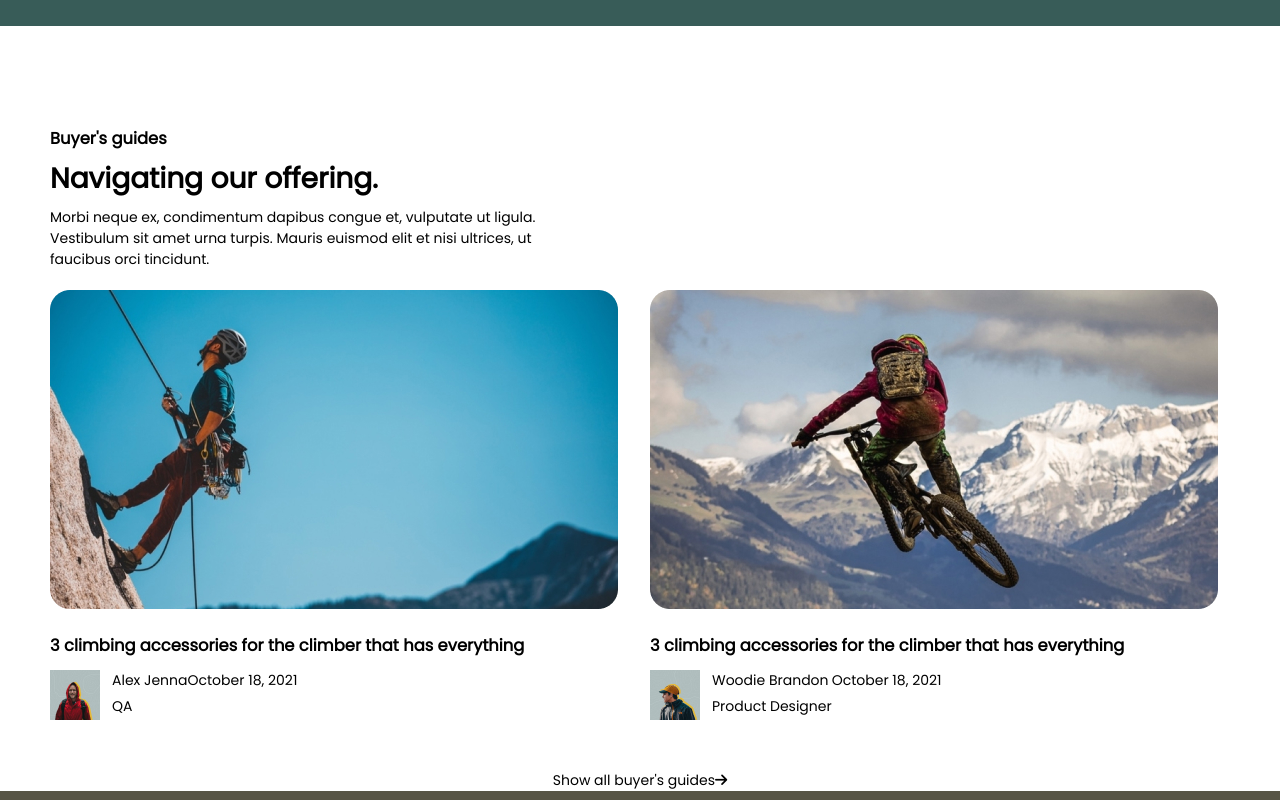
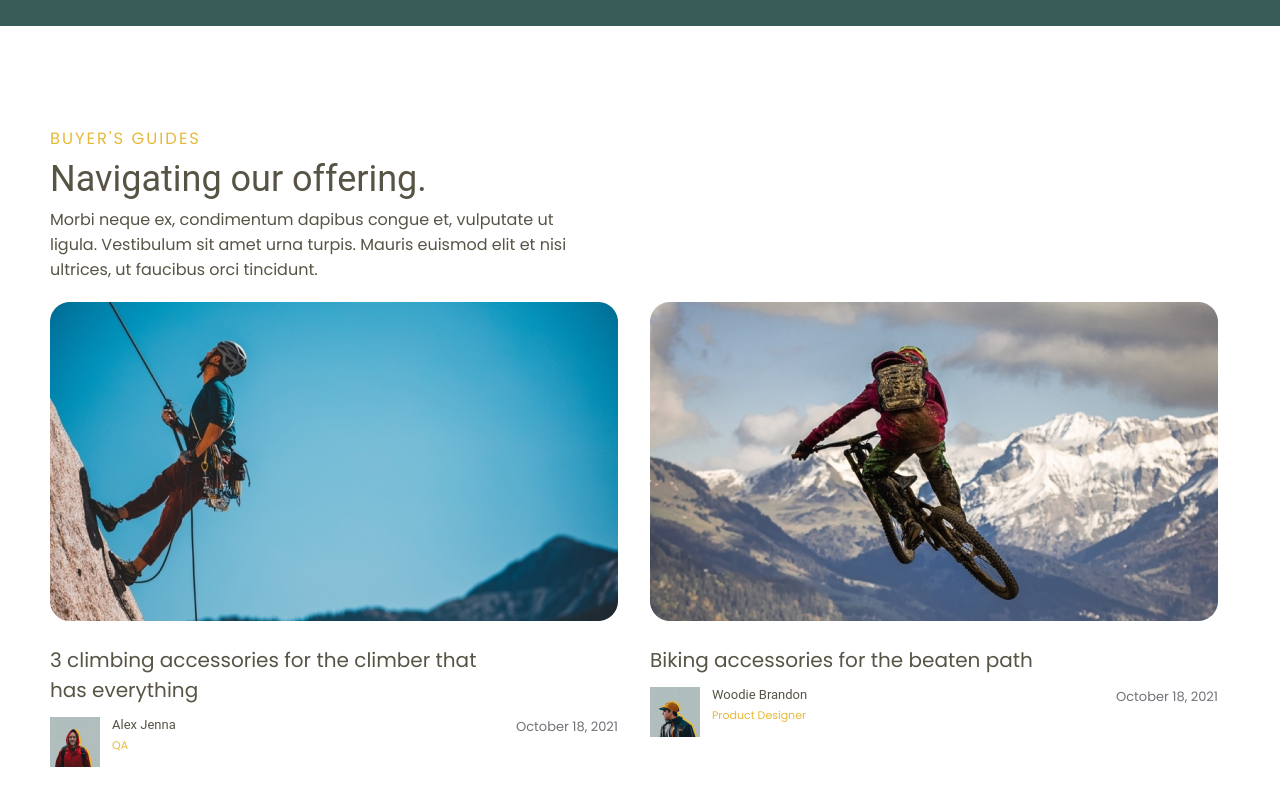
Before and after one commit to k-eliz/outdoor, a plain HTML site: page index.html in a window 1280 px wide. Shown: the part 4560-5360 px from the top of the page. Drawn offline with Linux system fonts and the light colour scheme.

Commit message:
added guides section

```diff
--- a/css/style.css
+++ b/css/style.css
@@ -380,6 +380,27 @@ body {
   flex-direction: column;
   gap: 7px;
 }
+.guides__subtitle {
+  letter-spacing: 2px;
+  text-transform: uppercase;
+  color: #e6b939;
+  font-family: "Poppins";
+  font-weight: 400;
+}
+
+.guides__title {
+  font-family: "Roboto";
+  font-size: 36px;
+  color: #575445;
+  font-weight: 400;
+}
+
+.guides__text {
+  font-weight: 400;
+  font-size: 16px;
+  color: #575445;
+}
+
 .guides__posts {
   display: flex;
   flex-direction: row;
@@ -390,11 +411,31 @@ body {
 }
 .guides-post__title {
   padding-top: 18px;
+  font-weight: 400;
+  font-size: 20px;
+  color: #575445;
+  max-width: 458px;
 }
+
+.post-user__info_name {
+  font-family: "Roboto";
+  font-size: 13px;
+  color: #575445;
+}
+.post-user__info_prof {
+  font-size: 11px;
+  color: #e6b939;
+}
+
+.post-user__date {
+  font-size: 13px;
+  color: #6f7278;
+}
+
 .post-user {
   display: flex;
   flex-direction: row;
-  justify-content: flex-start;
+  justify-content: space-between;
   padding-top: 12px;
 }
 
@@ -408,18 +449,19 @@ body {
 
 .post-user__text {
   display: flex;
-  flex-direction: row;
-  justify-content: space-around;
+  flex-direction: column;
+  padding-left: 12px;
 }
 
 .post-user__info {
   display: flex;
-  flex-direction: column;
-  padding-left: 12px;
 }
 
 .post-user__link {
   margin: 0 auto;
+  padding-bottom: 200px;
+  font-size: 15px;
+  color: #575445;
 }
 
 .footer {
--- a/index.html
+++ b/index.html
@@ -281,26 +281,28 @@
                 3 climbing accessories for the climber that has everything
               </h3>
               <div class="post-user">
-                <img src="images/user1.jpg" alt="" class="post-user__img" />
-                <div class="post-user__text">
-                  <div class="post-user__info">
+                <div class="post-user__info">
+                  <img src="images/user1.jpg" alt="" class="post-user__img" />
+                  <div class="post-user__text">
                     <div class="post-user__info_name">Alex Jenna</div>
                     <div class="post-user__info_prof">QA</div>
                   </div>
-                  <div class="post-user__date">October 18, 2021</div>
                 </div>
+                <div class="post-user__date">October 18, 2021</div>
               </div>
             </div>
             <div class="guides-post">
               <img src="images/post_img2.jpg" alt="" class="guides-post__img" />
               <h3 class="guides-post__title">
-                3 climbing accessories for the climber that has everything
+                Biking accessories for the beaten path
               </h3>
               <div class="post-user">
-                <img src="images/user2.jpg" alt="" class="post-user__img" />
                 <div class="post-user__info">
-                  <div class="post-user__info_name">Woodie Brandon</div>
-                  <div class="post-user__info_prof">Product Designer</div>
+                  <img src="images/user2.jpg" alt="" class="post-user__img" />
+                  <div class="post-user__text">
+                    <div class="post-user__info_name">Woodie Brandon</div>
+                    <div class="post-user__info_prof">Product Designer</div>
+                  </div>
                 </div>
                 <div class="post-user__date">October 18, 2021</div>
               </div>
```
